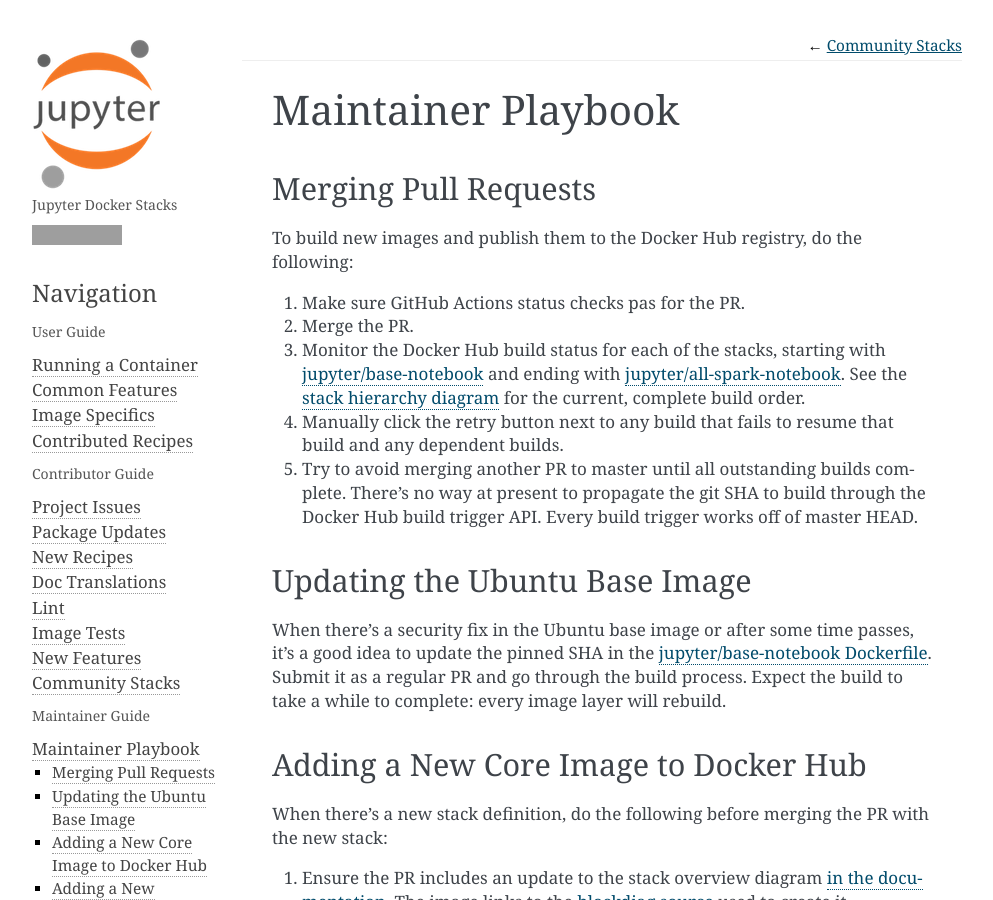
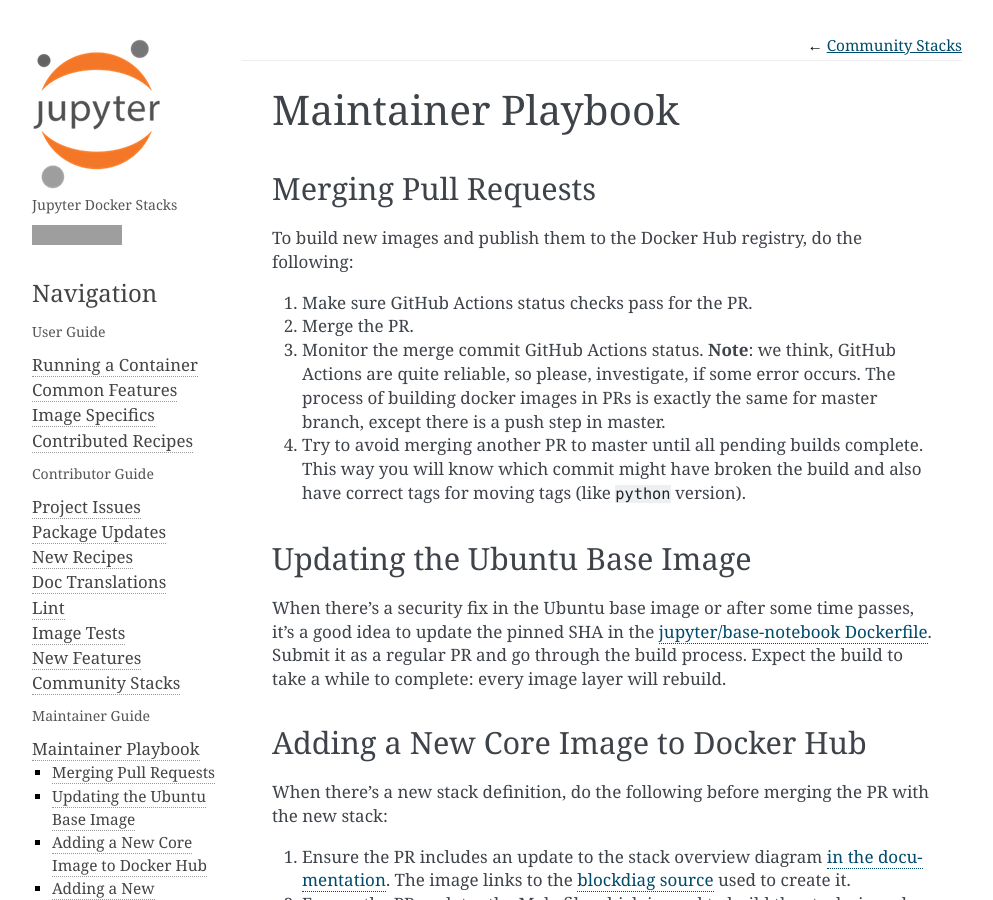
Before and after one commit to jupyter/docker-stacks, a Sphinx documentation site: the page built from docs/maintaining/tasks.md, in a window 1280 px wide and 900 px high. Shown: the whole window, without its empty margins (148-1141 px from the left). Built offline with Sphinx 7.4.7, drawn with Linux system fonts in a browser that asks for light colours; pages that are not in the unit, such as notebooks, are missing from menus; some of the changed text lies outside the part shown; grey boxes are pictures that could not be loaded.

Commit message:
Improve docs for GitHub Actions

```diff
--- a/docs/maintaining/tasks.md
+++ b/docs/maintaining/tasks.md
@@ -4,19 +4,13 @@
 
 To build new images and publish them to the Docker Hub registry, do the following:
 
-1. Make sure GitHub Actions status checks pas for the PR.
+1. Make sure GitHub Actions status checks pass for the PR.
 2. Merge the PR.
-3. Monitor the Docker Hub build status for each of the stacks, starting with
-   [jupyter/base-notebook](https://hub.docker.com/app/jupyter/repository/docker/jupyter/base-notebook/general)
-   and ending with
-   [jupyter/all-spark-notebook](https://hub.docker.com/app/jupyter/repository/docker/jupyter/all-spark-notebook/general).
-   See the [stack hierarchy diagram](../using/selecting.html#image-relationships) for the current,
-   complete build order.
-4. Manually click the retry button next to any build that fails to resume that build and any
-   dependent builds.
-5. Try to avoid merging another PR to master until all outstanding builds complete. There's no way
-   at present to propagate the git SHA to build through the Docker Hub build trigger API. Every
-   build trigger works off of master HEAD.
+3. Monitor the merge commit GitHub Actions status.
+   **Note**: we think, GitHub Actions are quite reliable, so please, investigate, if some error occurs.
+   The process of building docker images in PRs is exactly the same for master branch, except there is a push step in master.
+4. Try to avoid merging another PR to master until all pending builds complete. This way you will know which commit
+   might have broken the build and also have correct tags for moving tags (like `python` version).
 
 ## Updating the Ubuntu Base Image
 
@@ -74,7 +68,7 @@
 1. Clone this repository.
 2. Check out the git SHA you want to build and publish.
 3. `docker login` with your Docker Hub credentials.
-4. Run `make retry/release-all`.
+4. Run `make push-all`.
 
 ## Enabling a New Doc Language Translation
 
```
